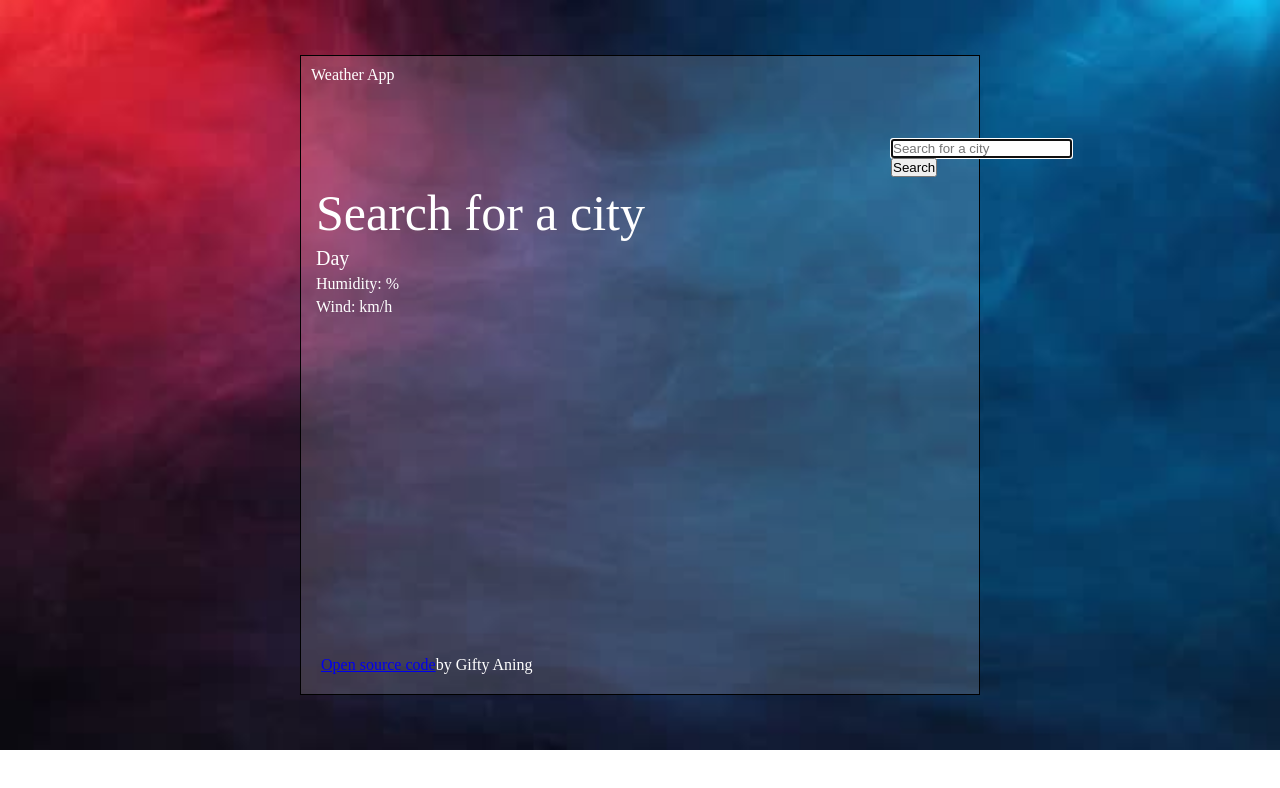
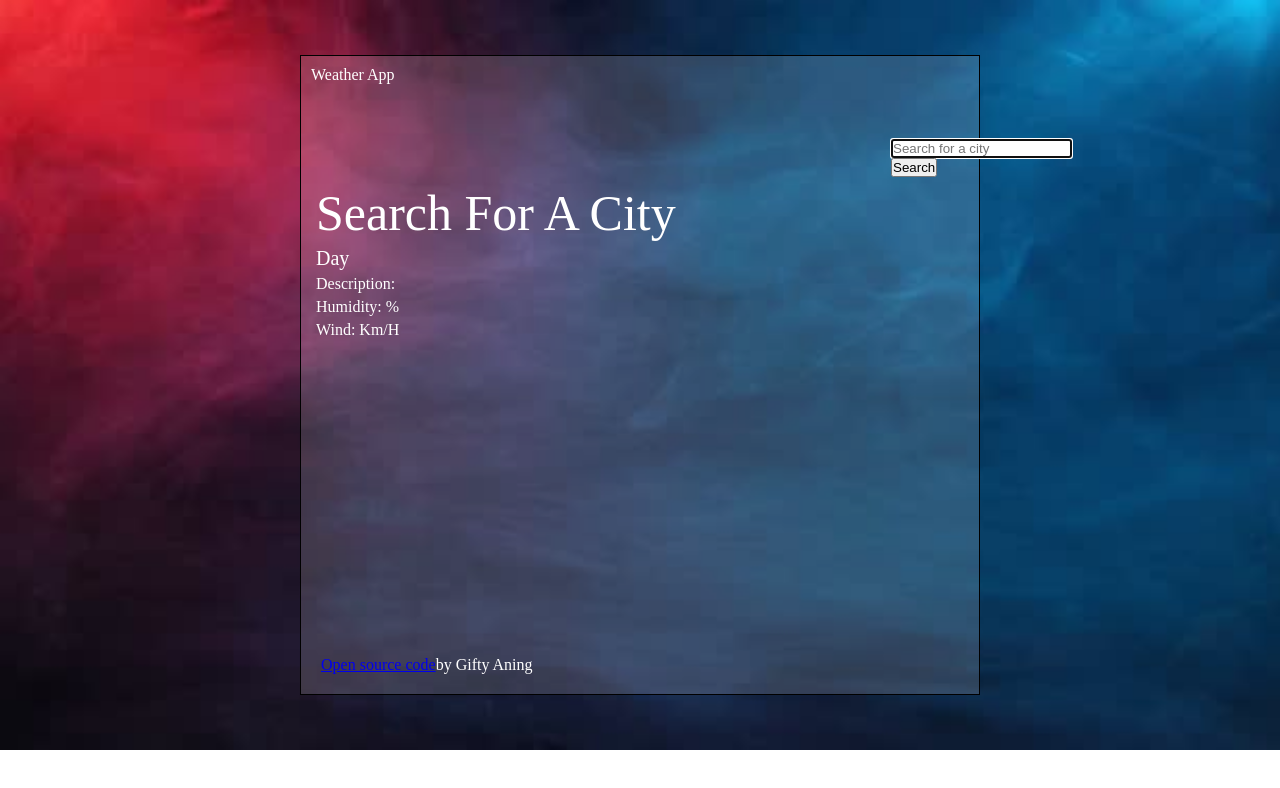
Before and after one commit to Giftyaning/Weather-App, a plain HTML site: page index.html in a window 1280 px wide. Drawn offline with nearby package versions, Linux system fonts and the light colour scheme.

Commit message:
Added a description function

```diff
--- a/index.html
+++ b/index.html
@@ -60,6 +60,10 @@ Day <span class="time" id="set-time"></span>
 
 </li>
 
+<li >
+  Description: <span id="description"></span>
+</li>
+
 <li class="humidity">
 
 Humidity: <span id="humid"></span>%
--- a/src/index.js
+++ b/src/index.js
@@ -28,11 +28,12 @@ return `${day} ${hours}:${minutes}`;
 
 function displayTemperature(response) {
 
-console.log(response.data);
 
 let temperatureElement = document.querySelector("#temperature");
 
 let cityElement = document.querySelector("#city-name");
+
+let descriptionElement = document.querySelector("#description");
 
 let humidityElement = document.querySelector("#humid");
 
@@ -43,6 +44,8 @@ let dateElement = document.querySelector("#date");
 temperatureElement.innerHTML = Math.round(response.data.main.temp) + "ºc";
 
 cityElement.innerHTML = response.data.name;
+
+descriptionElement.innerHTML = response.data.weather[0].description;
 
 humidityElement.innerHTML = response.data.main.humidity;
 
--- a/src/style.css
+++ b/src/style.css
@@ -71,6 +71,8 @@
 
         list-style: none;
 
+        text-transform: capitalize;
+
     }
 
     li.city {
```
